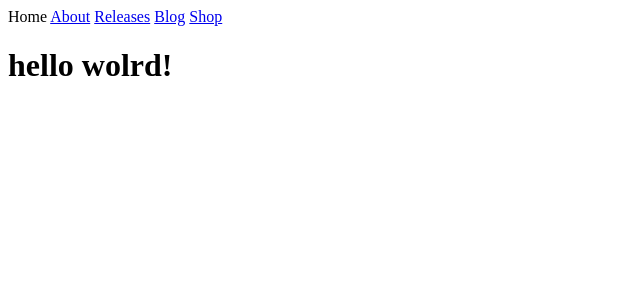
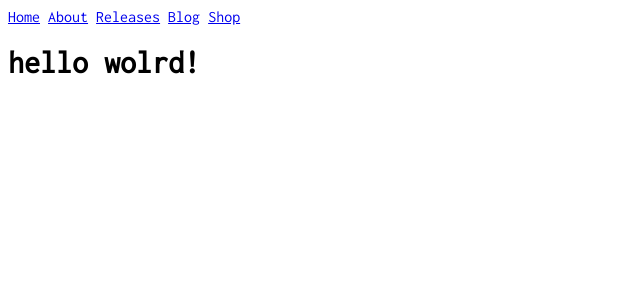
Before and after one commit to 503meditation/helloworld, a Jekyll site: the page built from index.html, in a window 1280 px wide. Shown: the top 300 px of the page, without its empty margins (0-640 px from the left). Built offline with Jekyll 4.4.1, drawn with Linux system fonts in a browser that asks for light colours.

Commit message:
notfixed./fullpublish

```diff
--- a/_layouts/default.html
+++ b/_layouts/default.html
@@ -3,9 +3,8 @@
   <head>
     <meta charset="utf-8" />
     <title>{{ page.title }}</title>
-    <link rel="stylesheet" href="{{ 'https://fonts.googleapis.com/css?family=Inconsolata"' }}/>
-    <link rel="stylesheet" href="{{ '/assets/css/styles.css' | prepend:
-    site.baseurl }}/> {% feed_meta %} {% seo %}
+    <link rel="stylesheet" href="{{ 'https://fonts.googleapis.com/css?family=Inconsolata' }}"/>
+    <link rel="stylesheet" href="{{ 'https://503meditation.github.io/helloworld/assets/css/styles.css' }}"/> {% feed_meta %} {% seo %}
   </head>
   <body>
     {% include navigation.html %} {{ content }}
```
Also changed, not shown: 11 other files.
